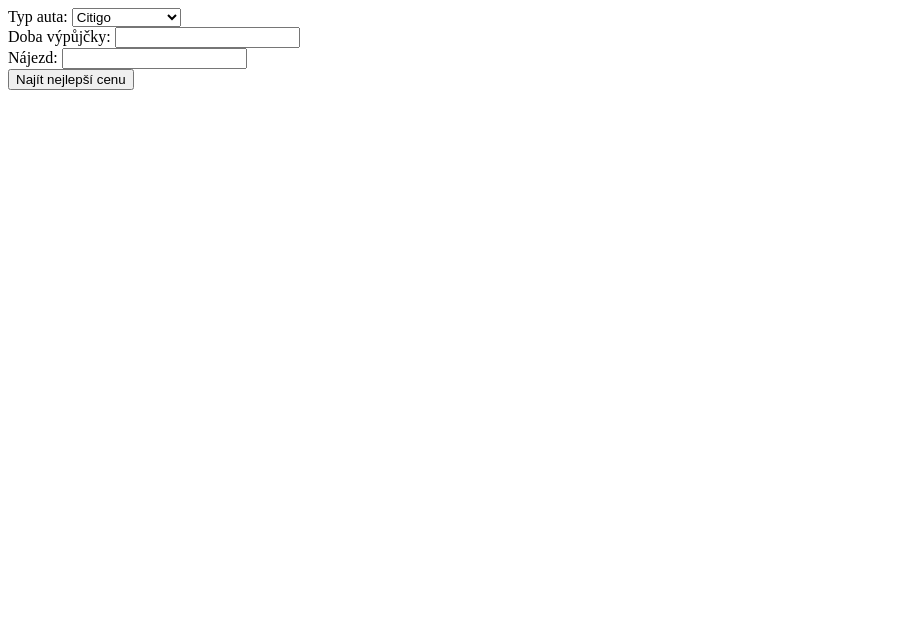
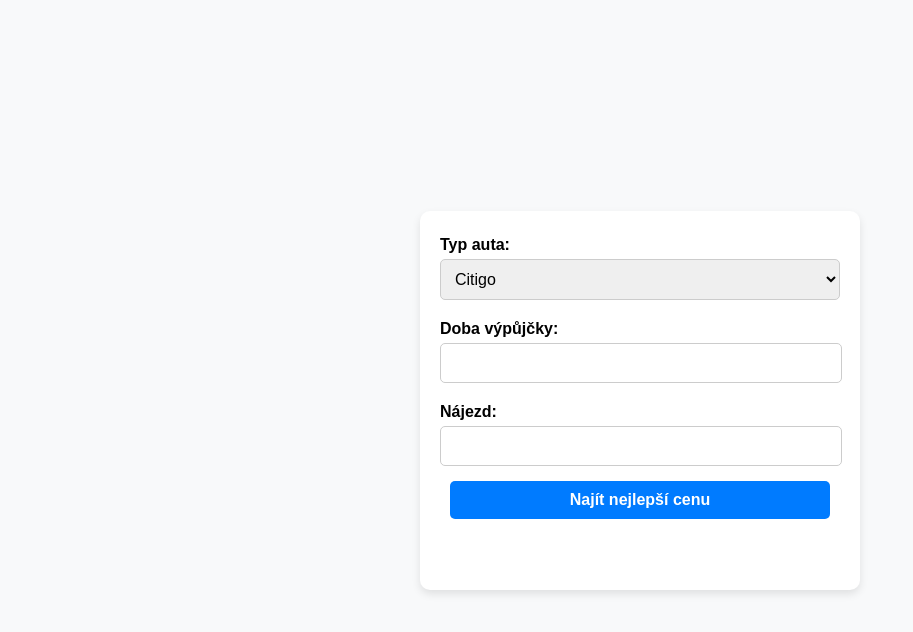
Before and after one commit to budzugy/bestprice, a plain HTML site: page index.html in a window 1280 px wide. Shown: the whole page, without its empty margins (0-913 px from the left). Drawn offline with Linux system fonts and the light colour scheme.

Commit message:
Update index.html
Grafika

```diff
--- a/index.html
+++ b/index.html
@@ -1,3 +1,96 @@
+<!DOCTYPE html>
+<html lang="cs">
+<head>
+    <meta charset="UTF-8">
+    <meta name="viewport" content="width=device-width, initial-scale=1.0">
+    <title>Kalkulátor Výpůjčky</title>
+    <style>
+        /* General Reset */
+        body {
+            font-family: Arial, sans-serif;
+            margin: 0;
+            padding: 0;
+            display: flex;
+            justify-content: center;
+            align-items: center;
+            min-height: 100vh;
+            background-color: #f8f9fa;
+        }
+
+        /* Centered Container */
+        .container {
+            background: white;
+            padding: 20px;
+            border-radius: 10px;
+            box-shadow: 0 4px 8px rgba(0, 0, 0, 0.1);
+            width: 90%;
+            max-width: 400px;
+            text-align: center;
+        }
+
+        h1 {
+            font-size: 1.5rem;
+            color: #333;
+            margin-bottom: 15px;
+        }
+
+        label {
+            display: block;
+            margin: 5px 0 5px;
+            text-align: left;
+            font-weight: bold;
+        }
+
+        select {
+            width: 100%;
+            padding: 10px;
+            font-size: 1rem;
+            margin-bottom: 15px;
+            border: 1px solid #ccc;
+            border-radius: 5px;
+        }
+
+input, button {
+            width: 95%;
+            padding: 10px;
+            font-size: 1rem;
+            margin-bottom: 15px;
+            border: 1px solid #ccc;
+            border-radius: 5px;
+        }
+
+        button {
+            background-color: #007bff;
+            color: white;
+            border: none;
+            cursor: pointer;
+            font-weight: bold;
+        }
+
+        button:hover {
+            background-color: #0056b3;
+        }
+
+        #result {
+            font-size: 1rem;
+            color: #28a745;
+            margin-top: 15px;
+		padding: 10px;
+
+        }
+
+        /* Responsive Typography */
+        @media (max-width: 400px) {
+            h1 {
+                font-size: 1.2rem;
+            }
+        }
+    </style>
+</head>
+
+<body>
+
+
 <script>
     document.addEventListener("DOMContentLoaded", () => {
         // Define pricing logic
@@ -160,6 +253,10 @@ function calculateRentalPrice(carClass, kilometres, hours) {
     });
 </script>
 
+<p>
+
+<div class="container">
+
 <form>
     <label for="carClass">Typ auta:</label>
     <select id="carClass">
@@ -178,4 +275,13 @@ function calculateRentalPrice(carClass, kilometres, hours) {
 
     <button type="button" id="calculatePrice">Najít nejlepší cenu</button>
 </form>
+
+<p>
+
 <div id="result"></div>
+
+</div>
+
+</body>
+
+</html>
```
